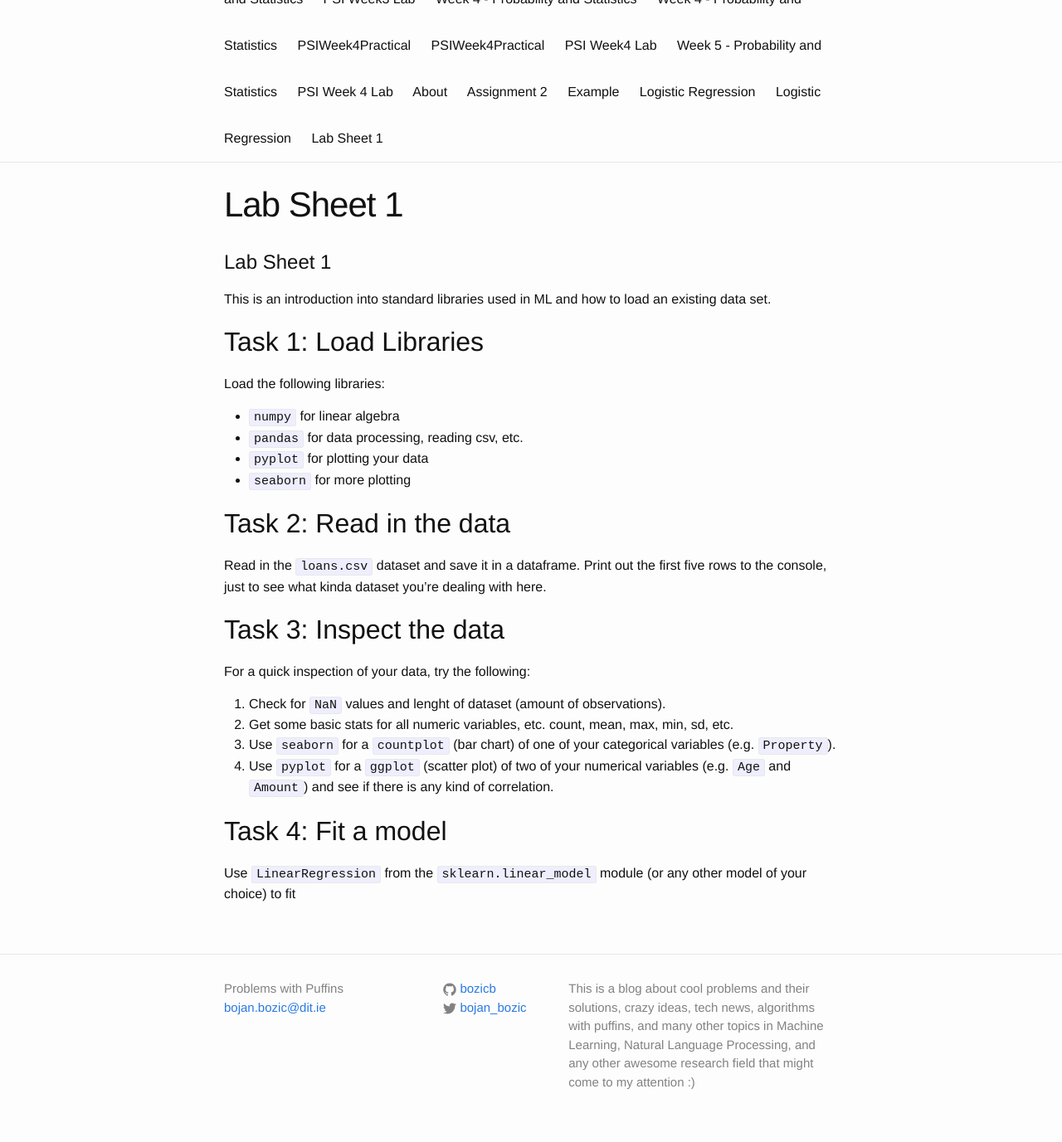
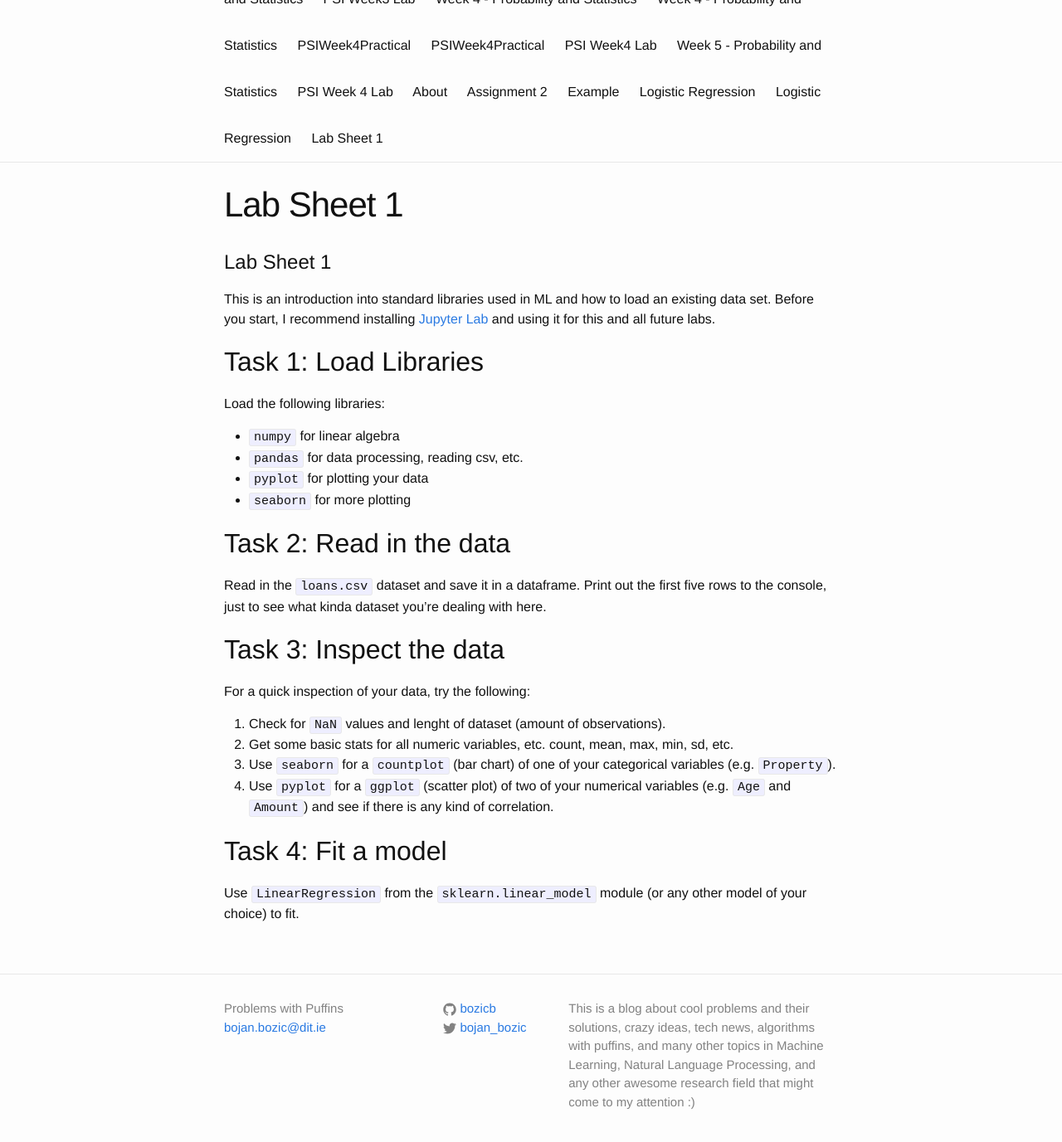
Before and after one commit to bozicb/bozicb.github.io, a Jekyll site: the page built from lectures/MLDA/Week 1/lab/Lab_Sheet_1.md, in a window 1280 px wide and 1400 px high, scrolled down 426 px. Shown: the top 1377 px of the window at 83% size. Built offline with Jekyll 4.4.1, drawn with Linux system fonts in a browser that asks for light colours; our own code applies the rules of GitHub Pages for plain Markdown files.

Commit message:
jupyter link added

```diff
--- a/lectures/MLDA/Week 1/lab/Lab_Sheet_1.md
+++ b/lectures/MLDA/Week 1/lab/Lab_Sheet_1.md
@@ -1,7 +1,7 @@
 Lab Sheet 1
 ===========
 
-This is an introduction into standard libraries used in ML and how to load an existing data set.
+This is an introduction into standard libraries used in ML and how to load an existing data set. Before you start, I recommend installing [Jupyter Lab](https://jupyter.org/install.html) and using it for this and all future labs.
 
 Task 1: Load Libraries
 ----------------------
@@ -29,4 +29,4 @@ For a quick inspection of your data, try the following:
 Task 4: Fit a model
 -------------------
 
-Use `LinearRegression` from the `sklearn.linear_model` module (or any other model of your choice) to fit
+Use `LinearRegression` from the `sklearn.linear_model` module (or any other model of your choice) to fit.
```
